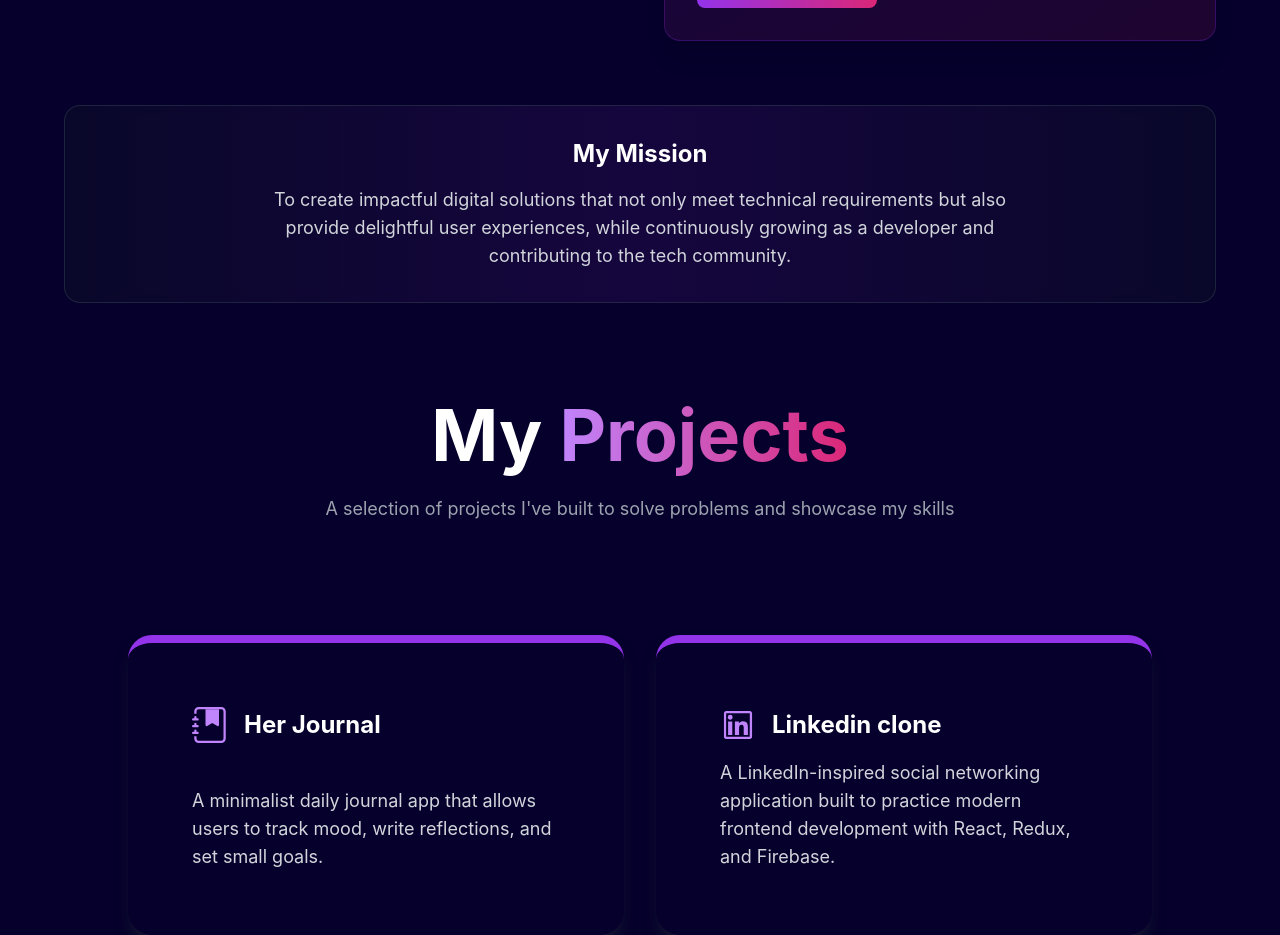
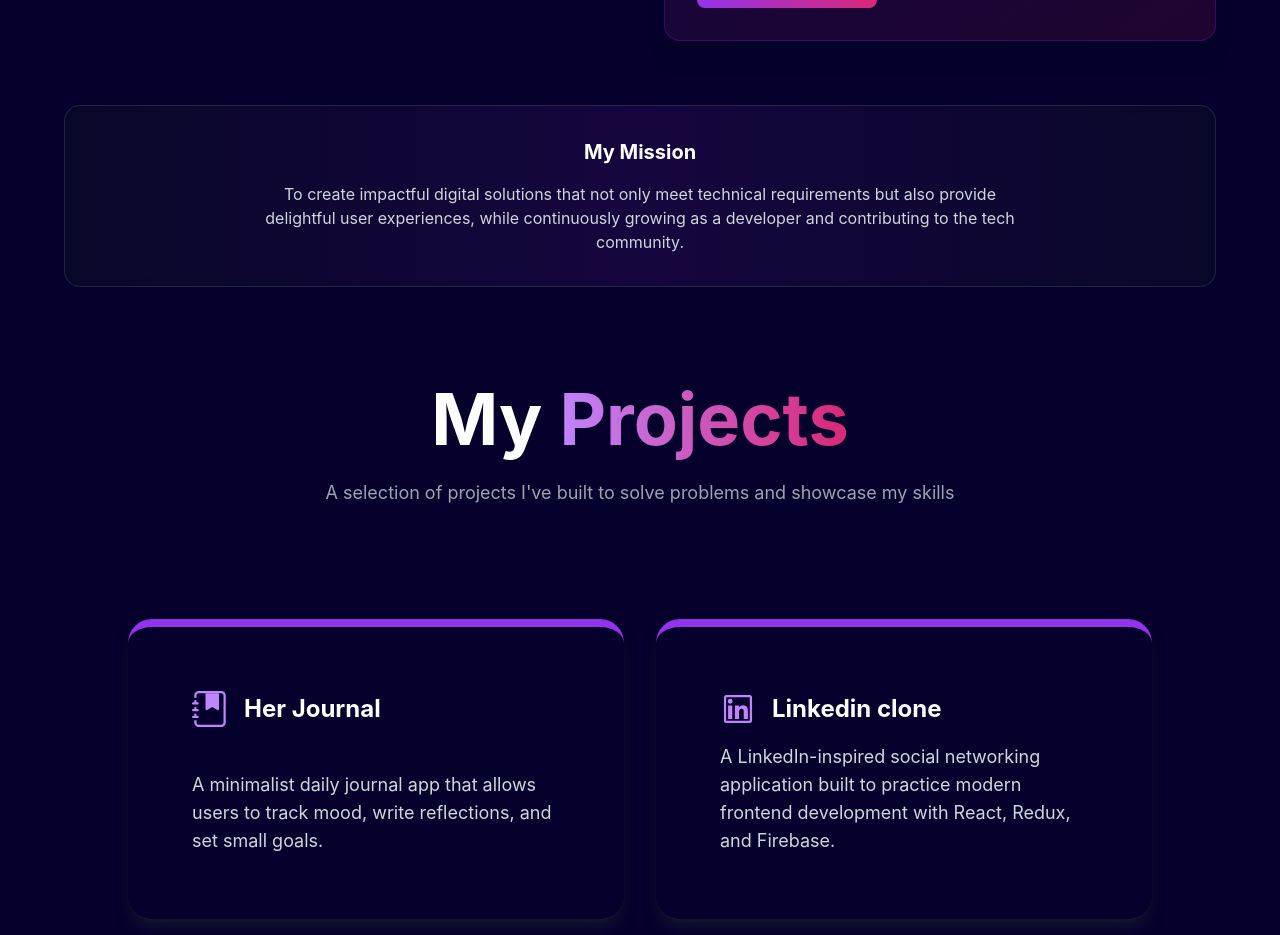
Before and after one commit to Njeriwaweru/Portfolio, a React (Create React App) app: page / in a window 1280 px wide. Shown: the part 1800-2735 px from the top of the page. Built offline with nearby package versions, Linux system fonts and the light colour scheme; a web font is replaced by a local one.

Commit message:
Fixing mission

```diff
--- a/src/pages/About.js
+++ b/src/pages/About.js
@@ -159,8 +159,8 @@ const About = () => {
                 {/* Mission Statement */}
                 <div className="mt-16 p-8 rounded-2xl bg-gradient-to-r from-gray-900/30 via-purple-900/20 to-gray-900/30
                              backdrop-blur-sm border border-gray-700/50 text-center">
-                    <h3 className="text-2xl font-bold text-white mb-4">My Mission</h3>
-                    <p className="text-gray-300 text-lg max-w-3xl mx-auto">
+                    <h3 className="text-2xl md:text-xl font-bold text-white mb-4">My Mission</h3>
+                    <p className="text-gray-300 text-lg md:text-base max-w-3xl mx-auto">
                         To create impactful digital solutions that not only meet technical requirements but also
                         provide delightful user experiences, while continuously growing as a developer and
                         contributing to the tech community.
```
